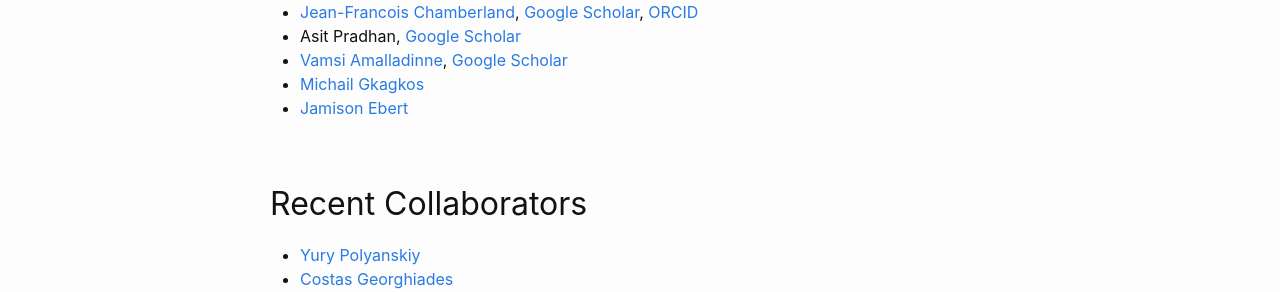
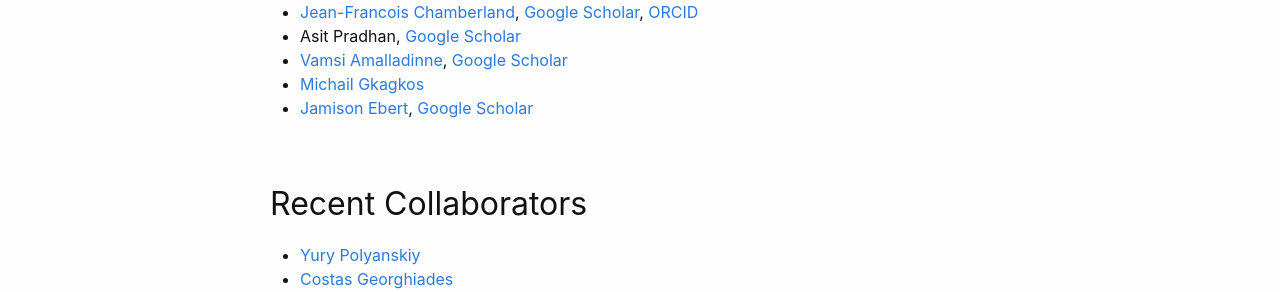
Before and after one commit to EngProjects/mMTC, a Jekyll site: the page built from people.md, in a window 1280 px wide. Shown: the part 233-525 px from the top of the page. Built offline with Jekyll 4.4.1, drawn with Linux system fonts in a browser that asks for light colours.

Commit message:
Update people.md with google scholar link

```diff
--- a/people.md
+++ b/people.md
@@ -11,7 +11,7 @@ This research initiative is conducted primarily at [Texas A&M University](https:
 * Asit Pradhan, [Google Scholar](https://scholar.google.com/citations?hl=en&user=EvluuLMAAAAJ)
 * [Vamsi Amalladinne](https://github.com/vamsi128), [Google Scholar](https://scholar.google.com/citations?hl=en&user=t8O1_oYAAAAJ)
 * [Michail Gkagkos](https://github.com/mgkagk01)
-* [Jamison Ebert](https://github.com/jrebert)
+* [Jamison Ebert](https://github.com/jrebert), [Google Scholar](https://scholar.google.com/citations?user=fcxlpRIAAAAJ&hl=en&oi=ao)
 
 ## Recent Collaborators
 
```
